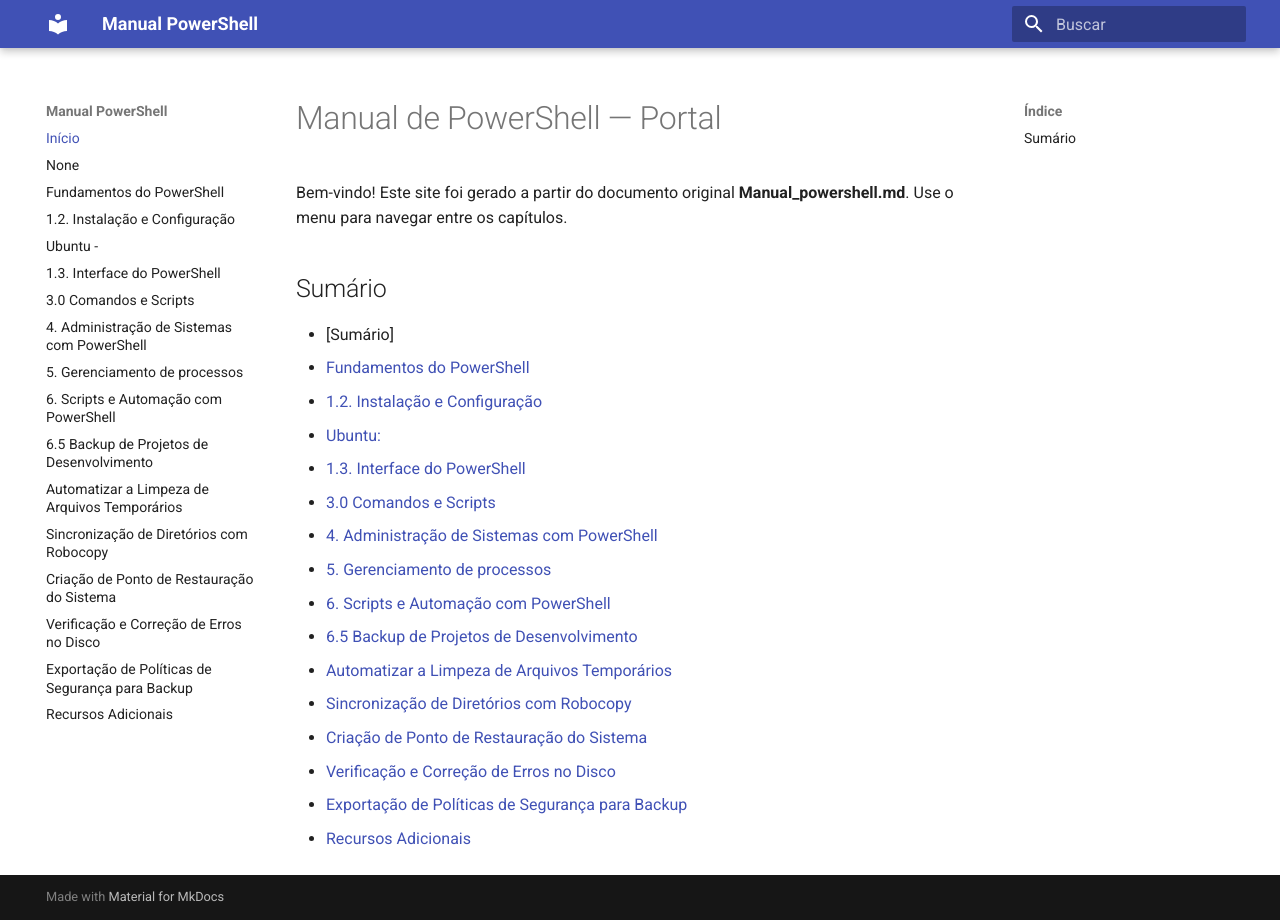
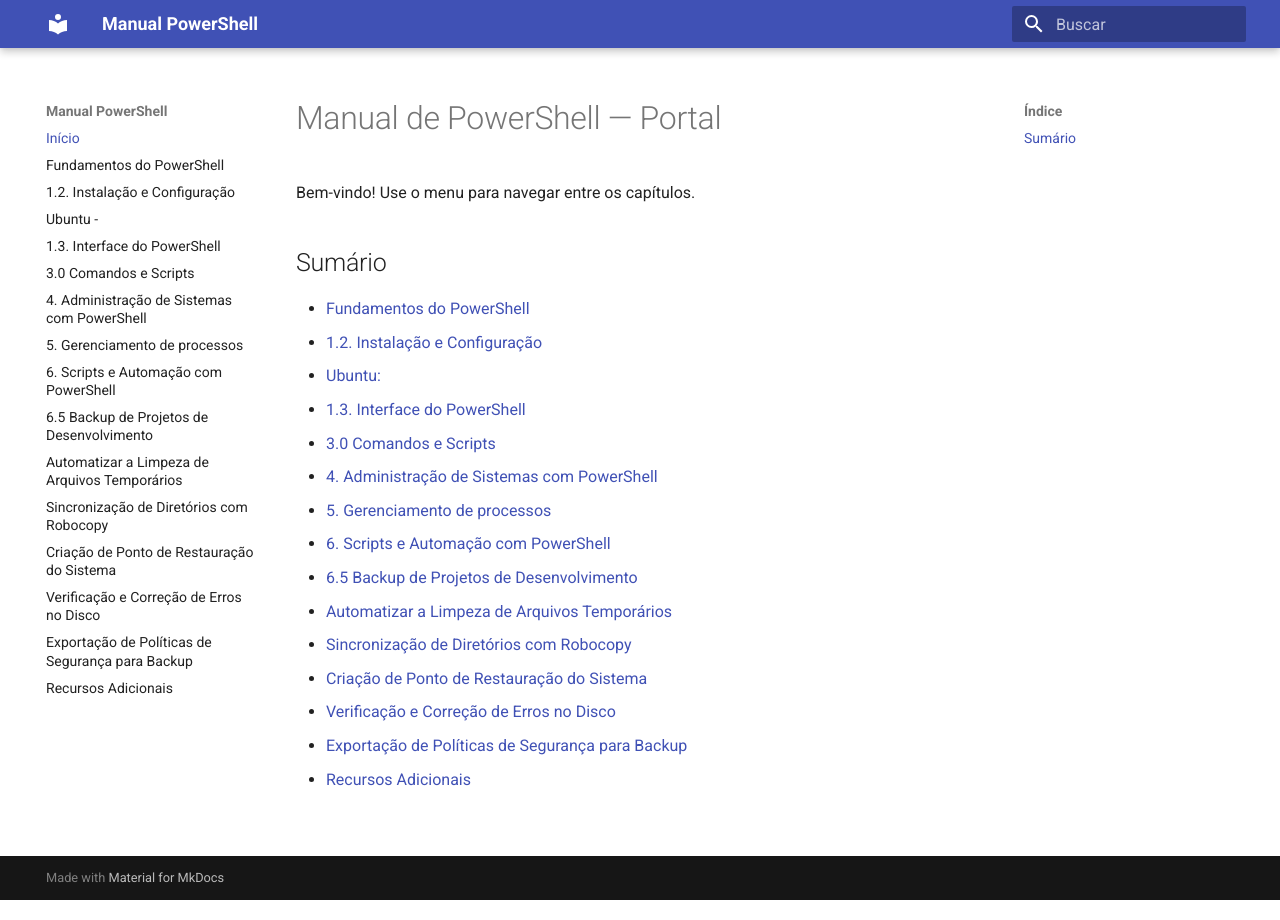
Before and after one commit to dosciati/Manual-PowerShell, an MkDocs documentation site: the page built from docs/index.md, in a window 1280 px wide. Built offline with MkDocs 1.6.1 and Material for MkDocs 9.7.7, drawn with Linux system fonts in a browser that asks for light colours.

Commit message:
update geral 3

```diff
--- a/docs/index.md
+++ b/docs/index.md
@@ -1,12 +1,9 @@
-
 # Manual de PowerShell — Portal
 
-Bem-vindo! Este site foi gerado a partir do documento original **Manual_powershell.md**.
-Use o menu para navegar entre os capítulos.
+Bem-vindo! Use o menu para navegar entre os capítulos.
 
 ## Sumário
 
-- [Sumário]
 - [Fundamentos do PowerShell](02-fundamentos-do-powershell.md)
 - [1.2. Instalação e Configuração](03-12-instalação-e-configuração.md)
 - [Ubuntu:](04-ubuntu.md)
--- a/mkdocs.yml
+++ b/mkdocs.yml
@@ -2,9 +2,12 @@ site_name: Manual PowerShell
 theme:
   name: material
   language: pt
+markdown_extensions:
+  - attr_list
+  - toc:
+      toc_depth: 2-6
 nav:
   - Início: index.md
-  - Sumário
   - Fundamentos do PowerShell: 02-fundamentos-do-powershell.md
   - 1.2. Instalação e Configuração: 03-12-instalação-e-configuração.md
   - Ubuntu -: 04-ubuntu.md
```
Also changed, not shown: docs/01-sumário-sumário-toc-heading.md (+1 -2 lines), docs/404.md (added, +3 -0 lines), docs/media/image1.png, docs/media/image2.png, docs/media/image3.png, docs/media/image4.png, docs/media/image5.png, docs/media/image6.png, 1 other file.
